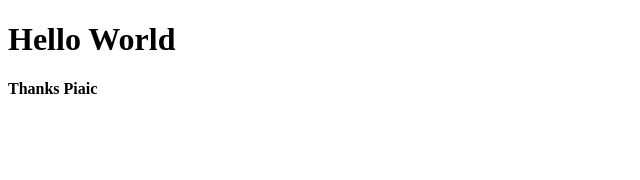
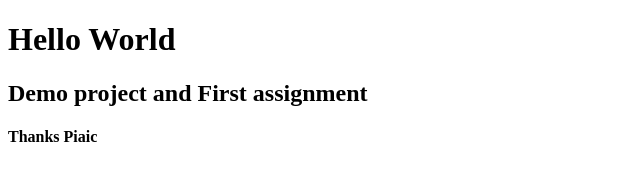
Before and after one commit to atifbajwa/Bootcamp-2020, a plain HTML site: page index.html in a window 1280 px wide. Shown: the whole page, without its empty margins (0-640 px from the left). Drawn offline with Linux system fonts and the light colour scheme.

Commit message:
update index.html

```diff
--- a/index.html
+++ b/index.html
@@ -7,6 +7,7 @@
 </head>
 <body>
     <h1>Hello World</h1>
+    <h2>Demo project and First assignment</h2>
     <h4>Thanks Piaic</h4>
 </body>
 </html>
```
